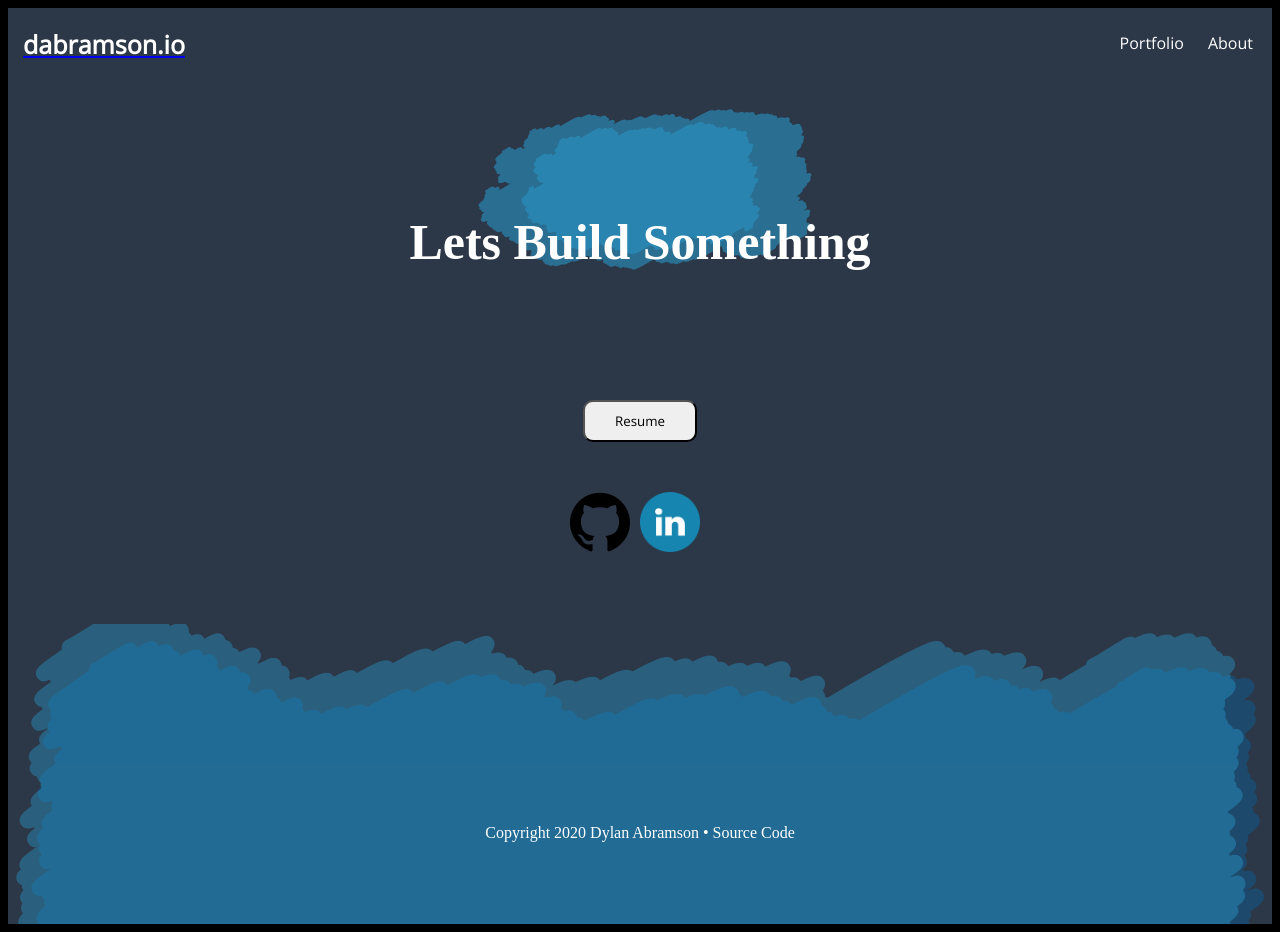
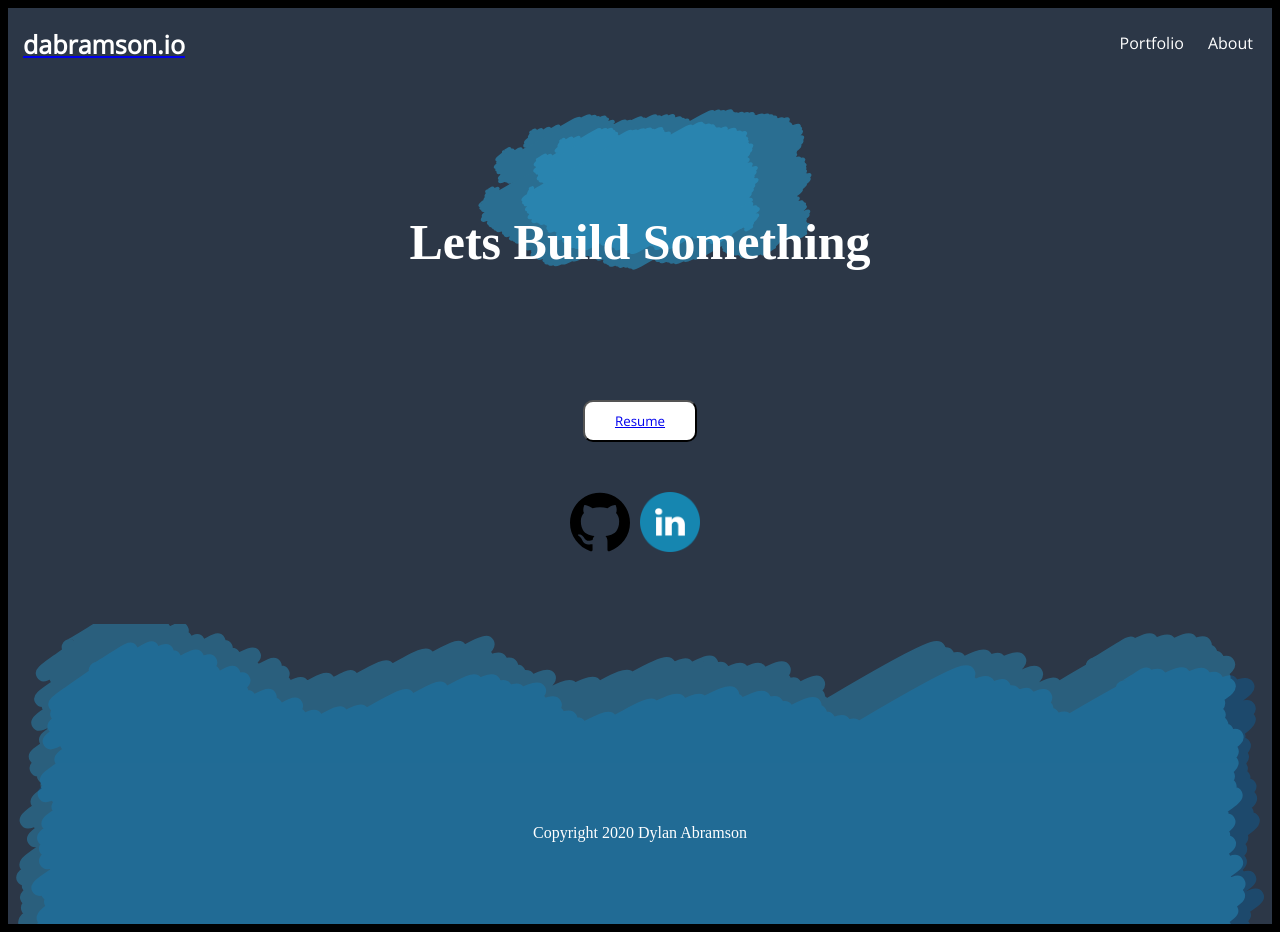
Before and after one commit to dylanabramson33/Website2.0, a Gatsby site: page / in a window 1280 px wide. Built offline with nearby package versions, Linux system fonts and the light colour scheme; Gatsby itself is replaced by a stand-in of ours.

Commit message:
add resume

```diff
--- a/src/components/LandingPage.js
+++ b/src/components/LandingPage.js
@@ -1,7 +1,7 @@
 import { Link } from "gatsby";
 import React, {useRef} from 'react';
 import {use, useSpring, useTrail, animated} from 'react-spring';
-
+import resume from "../images/Abramson_Resume.pdf"
 
 import cloud from '../images/Cloud.svg'
 import github from '../images/github.svg'
@@ -32,8 +32,8 @@ function LandingPage() {
           <h1 style={{position: 'relative',fontSize: '50px', color: 'white',textAlign: 'center', top: '-145px'}}>   Lets Build Something </h1>
           </animated.div>
           <div style={{marginTop:'-50px'}}>
-          <button style={{borderRadius: '10px', fontFamily :'Open Sans', padding: '10px 30px'}}>
-            Resume
+          <button style={{backgroundColor:"white",textDecoration:'none', color:'black', borderRadius: '10px', fontFamily :'Open Sans', padding: '10px 30px'}}>
+            <a href={resume}> Resume </a>
           </button>
           </div>
           {trail.map(({ x, height, ...rest }, index) => (
--- a/src/components/layout.js
+++ b/src/components/layout.js
@@ -31,7 +31,7 @@ const Layout = ({ children }) => {
         <main>{children}</main>
         <div className="footer">
         <footer className = "container">
-          <p style={{position:"relative", textAlign:"center", paddingTop: '200px'}}> Copyright 2020 Dylan Abramson •  Source Code </p>
+          <p style={{position:"relative", textAlign:"center", paddingTop: '200px'}}> Copyright 2020 Dylan Abramson </p>
         </footer>
         </div>
       </div>
```
Also changed, not shown: src/images/Evo.png (deleted), 1 other file.
